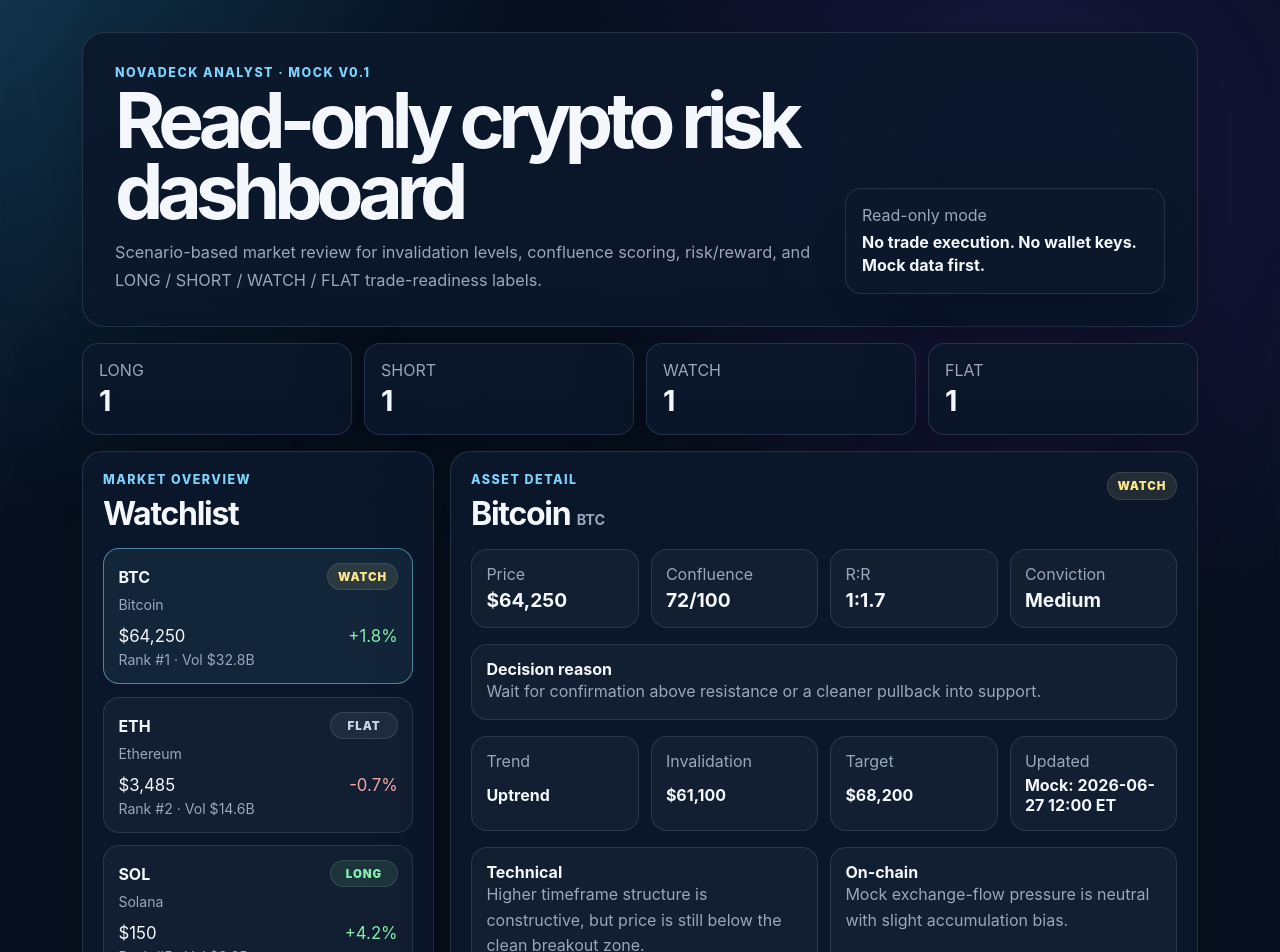
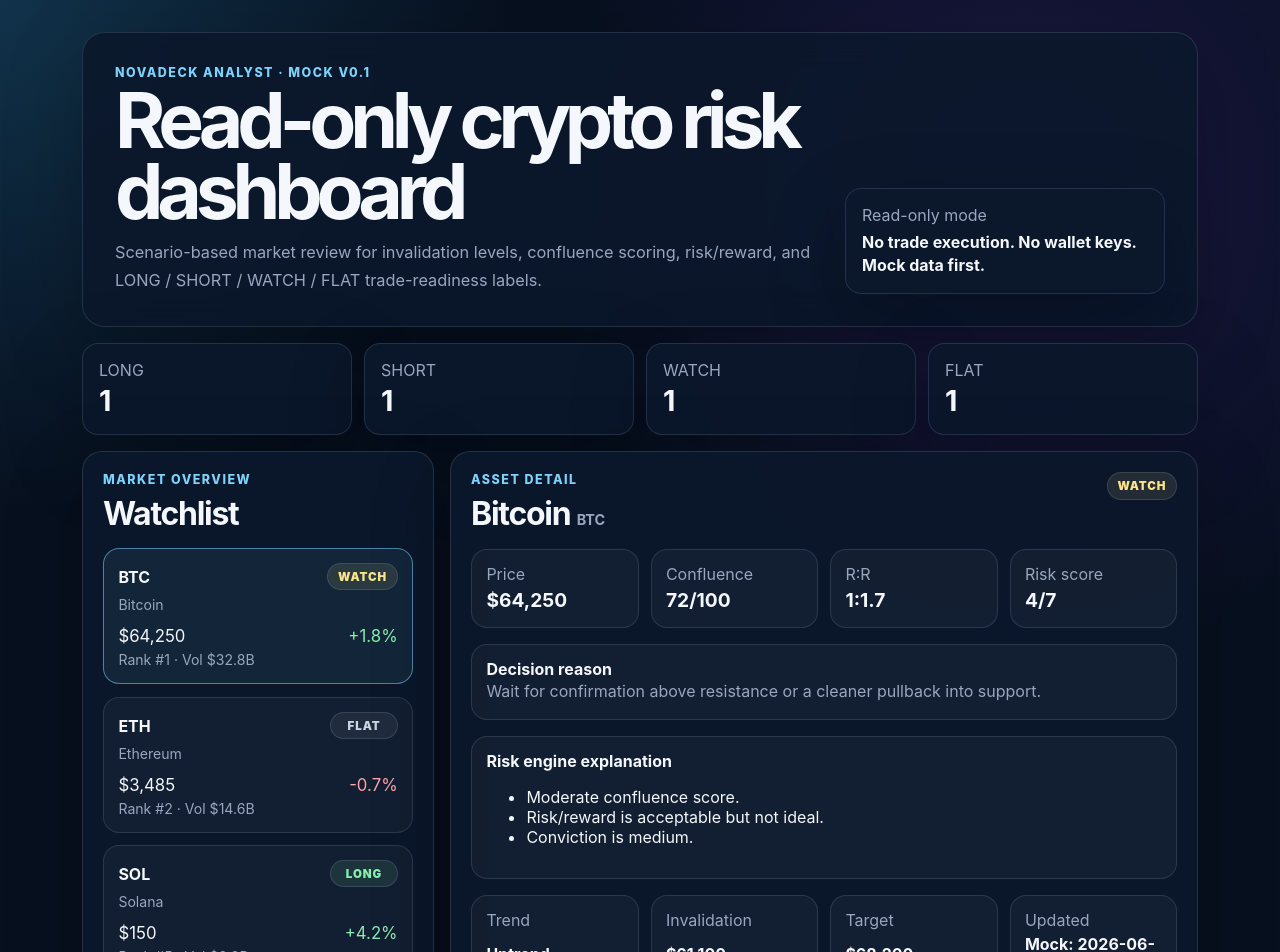
Before and after one commit to keepithandy/crypto-analyst, a React (Vite) app: page / in a window 1280 px wide. Shown: the top 952 px of the page. Built offline with nearby package versions, Linux system fonts and the light colour scheme.

Commit message:
feat: render computed risk decision detail

```diff
--- a/src/components/AssetDetail.tsx
+++ b/src/components/AssetDetail.tsx
@@ -1,4 +1,4 @@
-import { formatUsd, getDecisionReason } from "../lib/risk";
+import { computeRiskDecision, formatUsd, getDecisionReason } from "../lib/risk";
 import type { CryptoAsset } from "../types";
 import { AnalysisLayer } from "./AnalysisLayer";
 import { DataFreshnessBadge } from "./DataFreshnessBadge";
@@ -11,6 +11,8 @@ type AssetDetailProps = {
 };
 
 export function AssetDetail({ asset }: AssetDetailProps) {
+  const computedDecision = computeRiskDecision(asset);
+
   return (
     <section className="panel detail-panel" aria-labelledby="asset-detail-heading">
       <div className="panel-heading split-heading">
@@ -20,7 +22,7 @@ export function AssetDetail({ asset }: AssetDetailProps) {
             {asset.name} <span>{asset.symbol}</span>
           </h2>
         </div>
-        <DecisionBadge label={asset.decisionLabel} />
+        <DecisionBadge label={computedDecision.label} />
       </div>
 
       <div className="risk-hero">
@@ -37,14 +39,23 @@ export function AssetDetail({ asset }: AssetDetailProps) {
           <strong>1:{asset.riskRewardRatio.toFixed(1)}</strong>
         </div>
         <div>
-          <span>Conviction</span>
-          <strong>{asset.conviction}</strong>
+          <span>Risk score</span>
+          <strong>{computedDecision.score}/7</strong>
         </div>
       </div>
 
       <div className="decision-note">
         <strong>Decision reason</strong>
-        <p>{getDecisionReason(asset)}</p>
+        <p>{getDecisionReason({ ...asset, decisionLabel: computedDecision.label })}</p>
+      </div>
+
+      <div className="decision-note">
+        <strong>Risk engine explanation</strong>
+        <ul>
+          {computedDecision.reasons.map((reason) => (
+            <li key={reason}>{reason}</li>
+          ))}
+        </ul>
       </div>
 
       <div className="level-grid">
@@ -61,7 +72,7 @@ export function AssetDetail({ asset }: AssetDetailProps) {
         <AnalysisLayer title="Macro" body={asset.macroSummary} />
       </section>
 
-      <RiskPanel asset={asset} />
+      <RiskPanel asset={{ ...asset, decisionLabel: computedDecision.label }} />
     </section>
   );
 }
```
